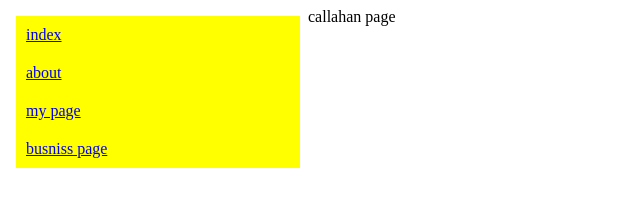
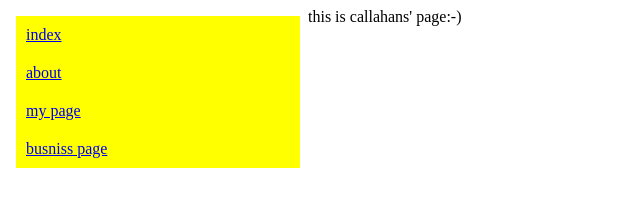
Before and after one commit to callahan05/website, a plain HTML site: page index.html in a window 1280 px wide. Shown: the full height of the page, 0-640 px from the left. Drawn offline with Linux system fonts and the light colour scheme.

Commit message:
updating text
lol:-)

```diff
--- a/index.html
+++ b/index.html
@@ -10,7 +10,7 @@
       <iframe src="links.html" frameborder="0"></iframe>
       <main>
 
-    callahan page
+   this is callahans' page:-)
     </main>
 
     </body>
```
